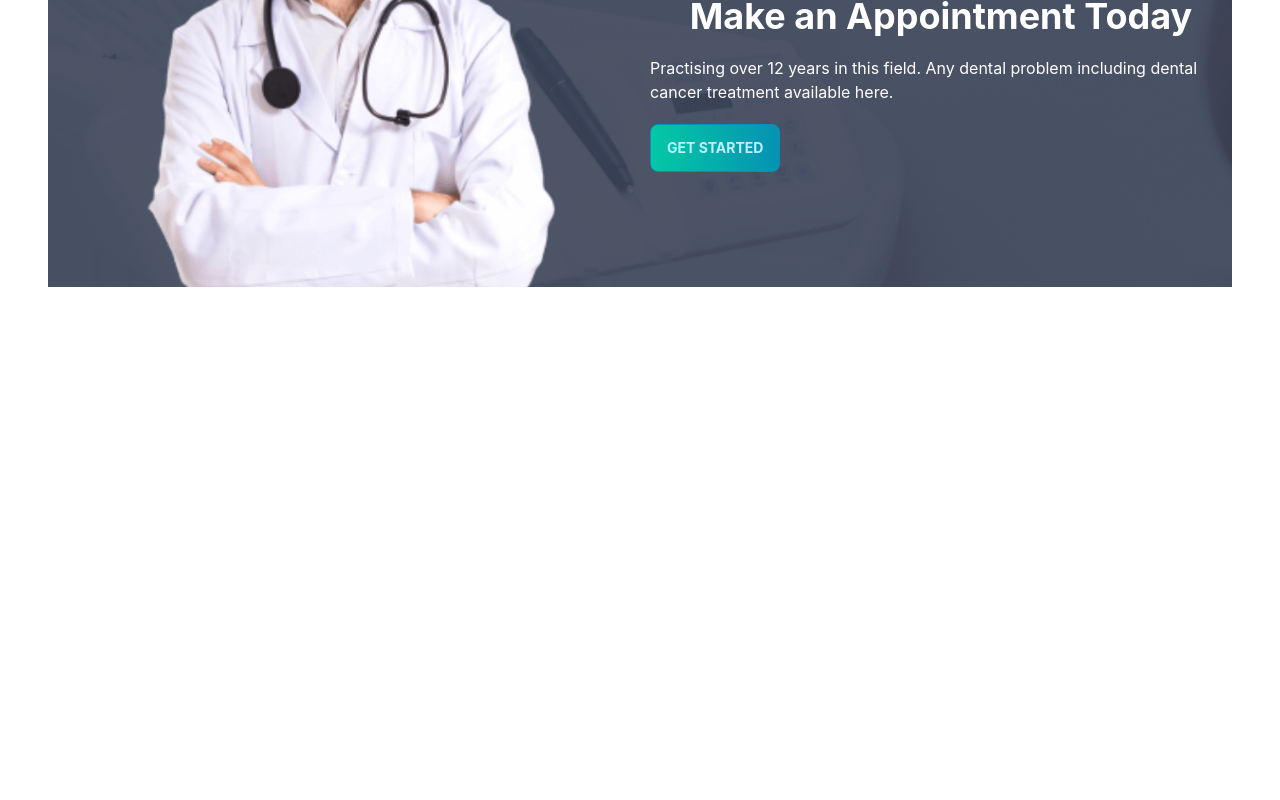
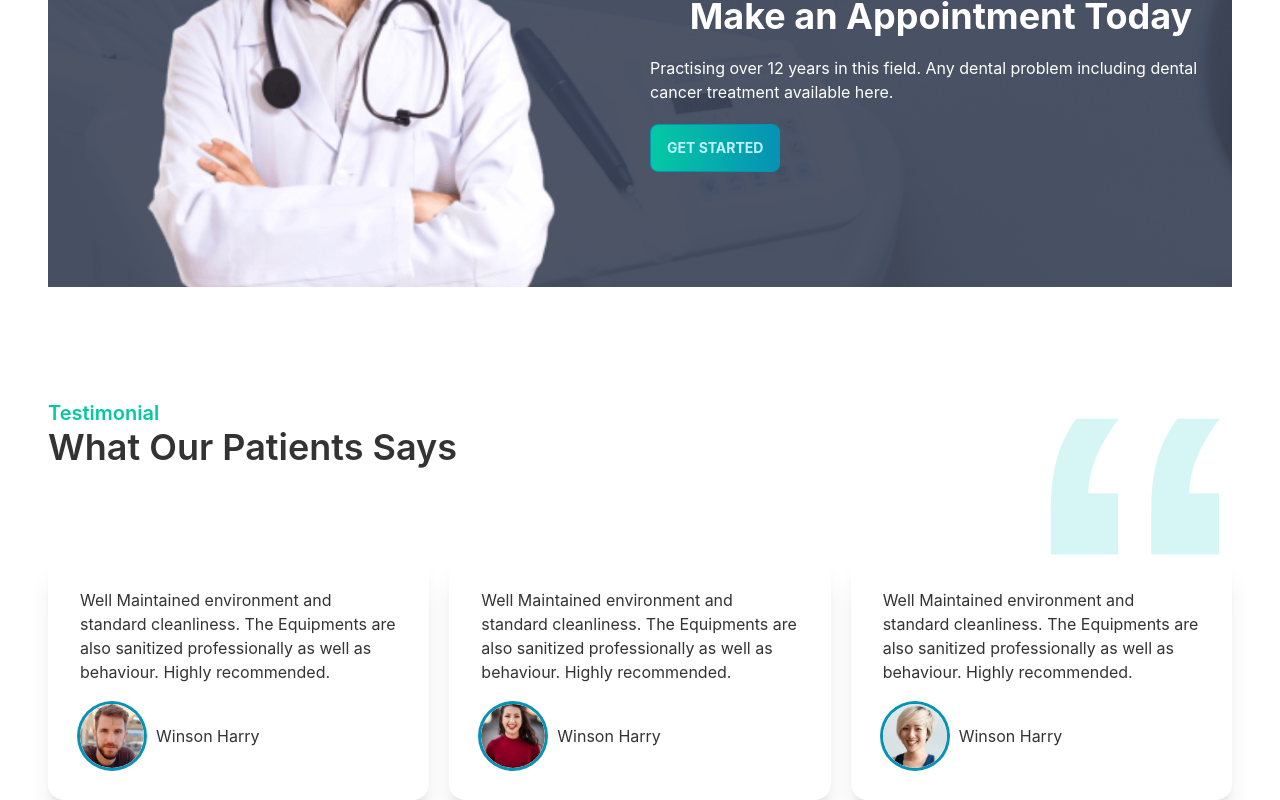
Before and after one commit to engrkashem/dr-fraud-clients, a React (Create React App) app: page / in a window 1280 px wide. Shown: the part 2426-3226 px from the top of the page. Before the commit the page ends 2713 px from the top, so only its background shows below. Built offline with nearby package versions, Linux system fonts and the light colour scheme.

Commit message:
testimonial added to home page

```diff
--- /dev/null
+++ b/src/Pages/Home/Testimonial/ReviewCard.js
@@ -0,0 +1,24 @@
+import React from 'react';
+
+const ReviewCard = ({ review: { name, img, location, review } }) => {
+    return (
+        <div className="card lg:max-w-lg bg-base-100 shadow-xl">
+            <div className="card-body">
+                <p>{review}</p>
+                <div className="flex items-center mt-3">
+                    <div className="avatar">
+                        <div className="w-16 rounded-full ring ring-primary ring-offset-base-100 mr-3">
+                            <img src={img} alt='' />
+                        </div>
+                    </div>
+                    <div>
+                        <h3>{name}</h3>
+                        <p>{location}</p>
+                    </div>
+                </div>
+            </div>
+        </div>
+    );
+};
+
+export default ReviewCard;
--- a/src/Pages/Home/Testimonial/Testimonial.js
+++ b/src/Pages/Home/Testimonial/Testimonial.js
@@ -1,10 +1,54 @@
 import React from 'react';
+import quote from '../../../assets/icons/quote.svg';
+import people1 from '../../../assets/images/people1.png';
+import people2 from '../../../assets/images/people2.png';
+import people3 from '../../../assets/images/people3.png';
+import ReviewCard from './ReviewCard';
 
 const Testimonial = () => {
+    const reviews = [
+        {
+            _id: 1,
+            name: 'Winson Harry',
+            Location: 'Misouri',
+            img: people1,
+            review: 'Well Maintained environment and standard cleanliness. The Equipments are also sanitized professionally as well as behaviour. Highly recommended.'
+        },
+        {
+            _id: 2,
+            name: 'Winson Harry',
+            Location: 'Misouri',
+            img: people2,
+            review: 'Well Maintained environment and standard cleanliness. The Equipments are also sanitized professionally as well as behaviour. Highly recommended.'
+        },
+        {
+            _id: 3,
+            name: 'Winson Harry',
+            Location: 'Misouri',
+            img: people3,
+            review: 'Well Maintained environment and standard cleanliness. The Equipments are also sanitized professionally as well as behaviour. Highly recommended.'
+        },
+    ]
     return (
-        <div>
-
-        </div>
+        <section className='mt-28'>
+            <div className='flex justify-between'>
+                <div>
+                    <h3 className='text-secondary text-xl font-semibold'>Testimonial</h3>
+                    <h2 className=' text-4xl font-semibold'>What Our Patients Says</h2>
+                </div>
+                <div>
+                    <img className='w-24 lg:w-48 ' src={quote} alt="" />
+                </div>
+            </div>
+            <div className='grid grid-cols-1 md:grid-cols-2 lg:grid-cols-3 gap-5'>
+                {
+                    reviews.map(review => <ReviewCard
+                        key={review._id}
+                        review={review}
+                    ></ReviewCard>)
+                }
+            </div>
+        </section>
     );
 };
 
```
